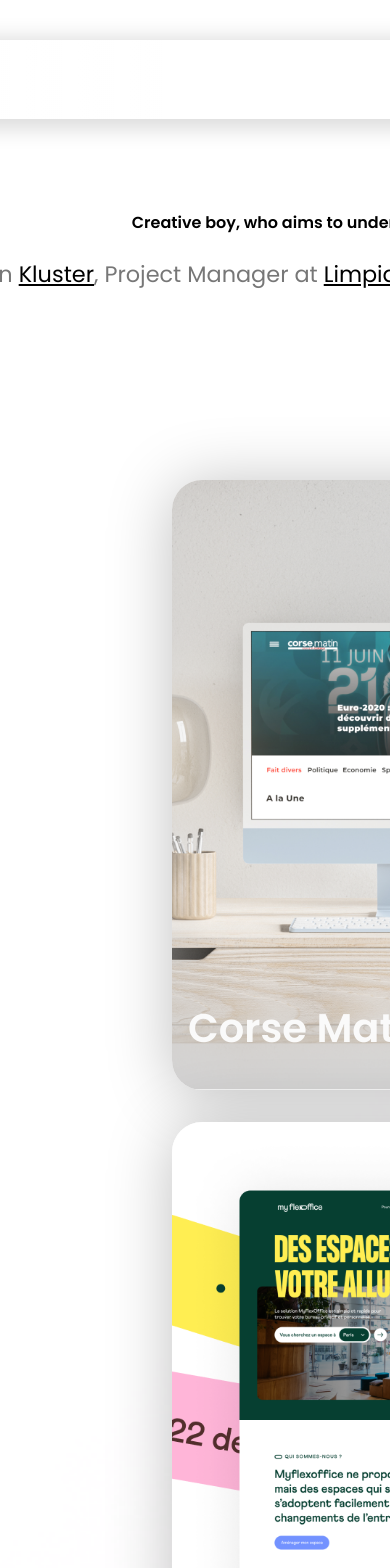
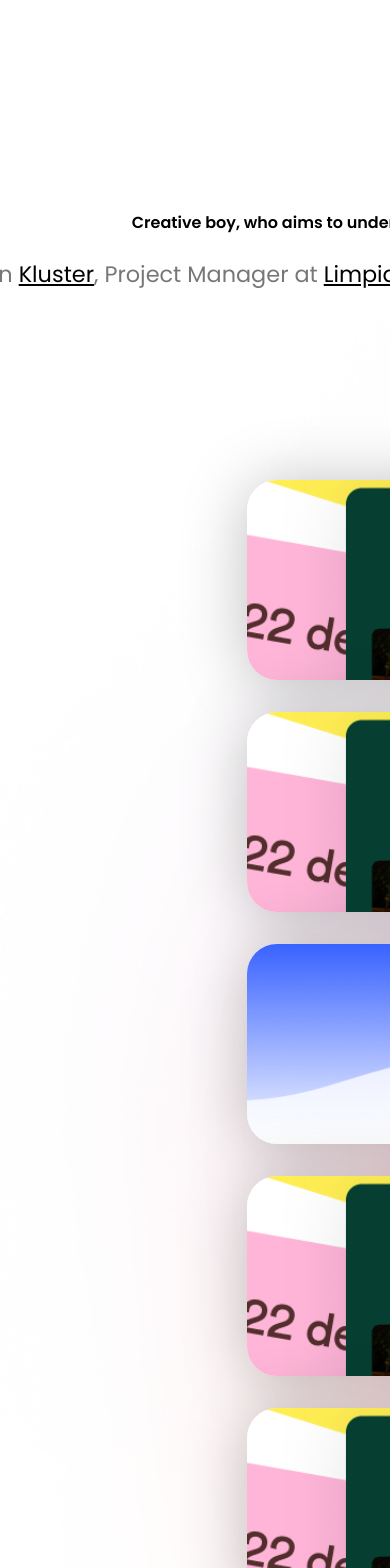
Before and after one commit to rob1-alt/portfolio2023, a Next.js app: page / in a window 390 px wide. Shown: the top 1568 px of the page. Built offline with nearby package versions, Linux system fonts and the light colour scheme.

Commit message:
🪆 responsive design

```diff
--- a/styles/Home.module.css
+++ b/styles/Home.module.css
@@ -270,5 +270,26 @@
     height: 200px;
     background-size: cover;
     background-repeat: no-repeat;
+    width: 90vw;
+  }
+  .card2{
+    background-image: url('../src/img/mfoResponsive.png');
+    height: 200px;
+    background-size: cover;
+    background-repeat: no-repeat;
+    width: 90vw;
+  }
+  .card1{
+    background-image: url('../src/img/mfoResponsive.png');
+    height: 200px;
+    background-size: cover;
+    background-repeat: no-repeat;
+    width: 90vw;
+  }
+  .navbar{
+    display: flex;
+    align-items: center;
+    justify-content: center;
+    width: 30vw;
   }
 }
```
Also changed, not shown: src/img/mfoResponsive.png (added).
